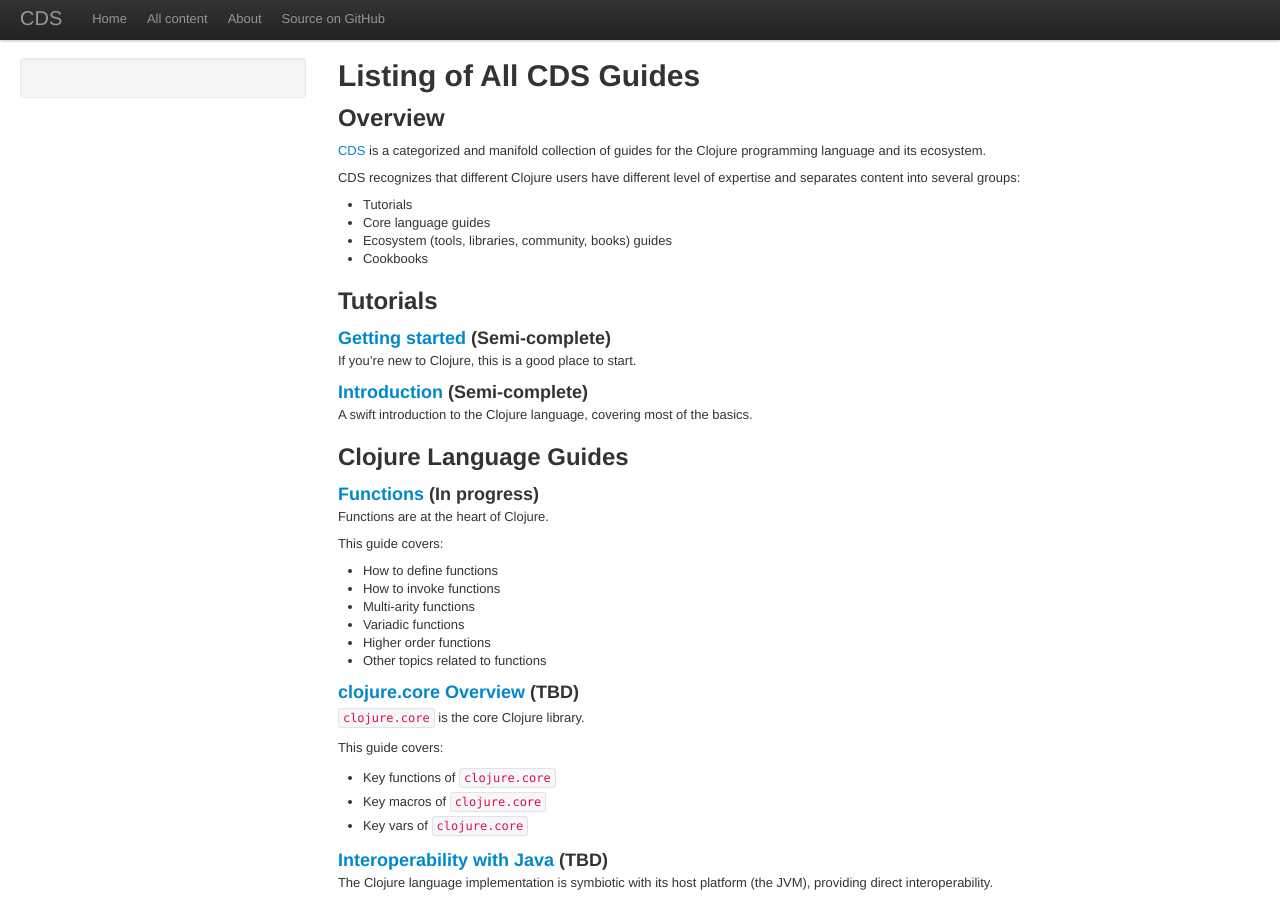
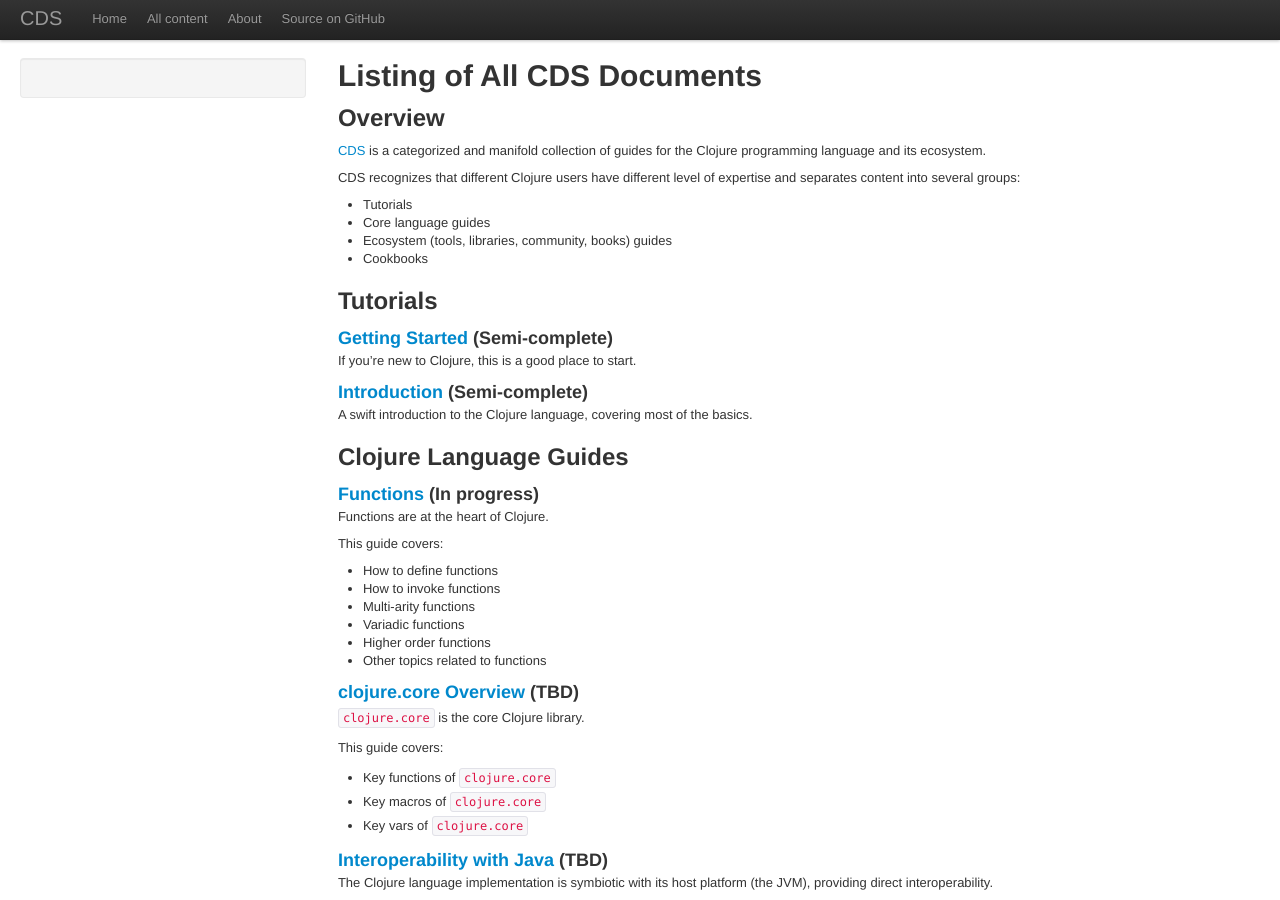
Before and after one commit to clojuredocs/guides, a Jekyll site: the page built from articles/content.md, in a window 1280 px wide and 900 px high. Built offline with Jekyll 4.4.1, drawn with Linux system fonts in a browser that asks for light colours; some web fonts are replaced; Markdown is read by kramdown in place of the engine named in the settings.

Commit message:
too minor to mention!

```diff
--- a/articles/content.md
+++ b/articles/content.md
@@ -1,5 +1,5 @@
 ---
-title: "Listing of All CDS Guides"
+title: "Listing of All CDS Documents"
 layout: article
 ---
 
@@ -20,7 +20,7 @@
 
 ## Tutorials
 
-### [Getting started](/articles/tutorials/getting_started.html) (Semi-complete)
+### [Getting Started](/articles/tutorials/getting_started.html) (Semi-complete)
 
 If you're new to Clojure, this is a good place to start.
 
@@ -288,7 +288,7 @@
 
 ## Tell Us What You Think!
 
-Please take a moment to tell us what you think about this guide [on Twitter](https://twitter.com/clojuredocs) or the [Clojure mailing list](https://groups.google.com/group/clojure)
+Please take a moment to tell us what you think about this guide [on Twitter](https://twitter.com/clojuredocs) or the [Clojure mailing list](https://groups.google.com/group/clojure).
 
 Let us know what was unclear or what has not been covered. Maybe you do not like the guide style or grammar or discover spelling mistakes.
 Reader feedback is key to making the documentation better.
```
